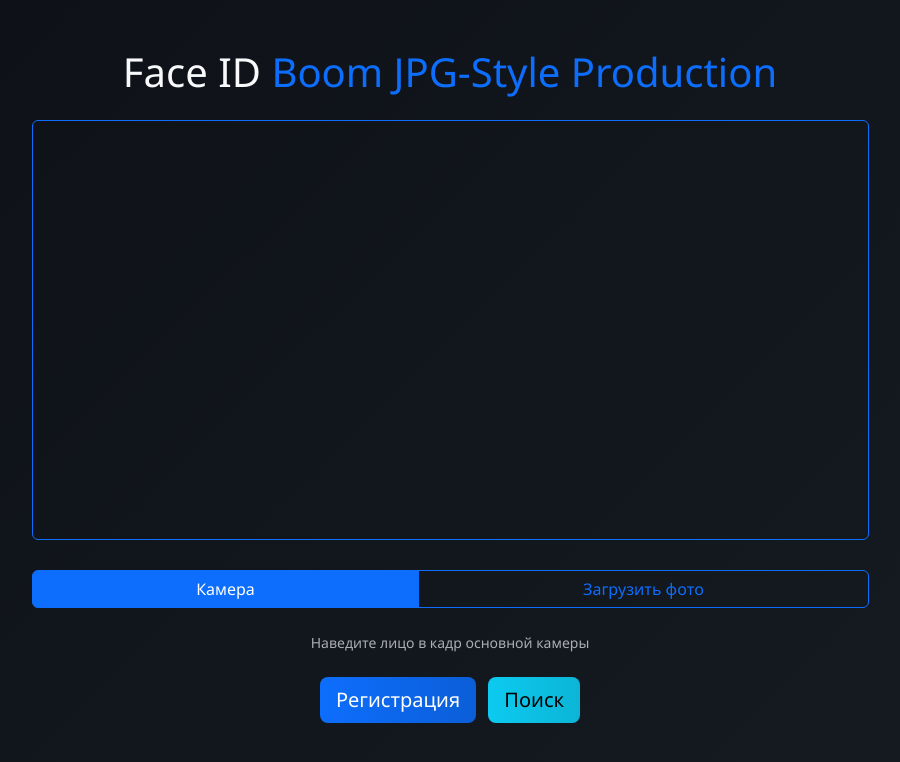
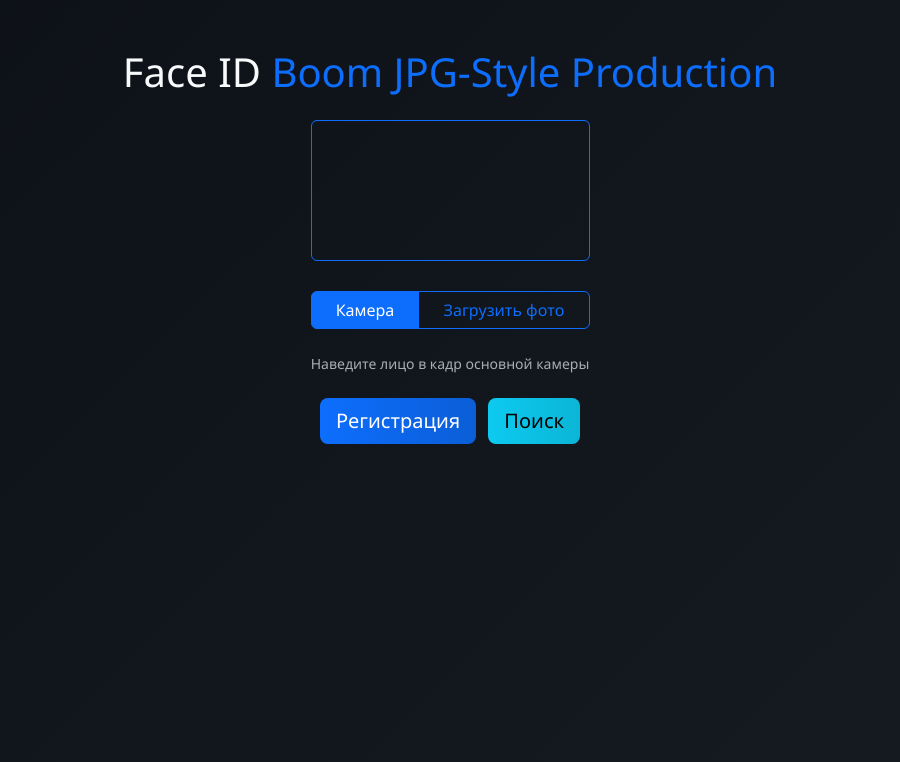
Before and after one commit to SNurali/Face_ID_Boom, a FastAPI app: page / in a window 1280 px wide. Shown: the top 762 px of the page, without its empty margins (190-1090 px from the left). Run offline with FastAPI, Linux system fonts and the light colour scheme; some libraries are stand-ins or nearby versions.

Commit message:
Okno kamer FIX

```diff
--- a/app/templates/index.html
+++ b/app/templates/index.html
@@ -20,13 +20,13 @@
     <div class="text-center mb-4">
         <video id="video"
                autoplay muted playsinline
-               class="w-75 border border-primary rounded">
+               class="w-25 border border-primary rounded">
         </video>
     </div>
 
     <!-- РЕЖИМ ВВОДА ДЛЯ ПОИСКА -->
     <div class="text-center mb-4">
-        <div class="btn-group w-75 mx-auto" role="group">
+        <div class="btn-group w-25 mx-auto" role="group">
             <input type="radio" class="btn-check" name="searchPhotoMode" id="searchModeCamera" checked>
             <label class="btn btn-outline-primary" for="searchModeCamera">
                 Камера
```
